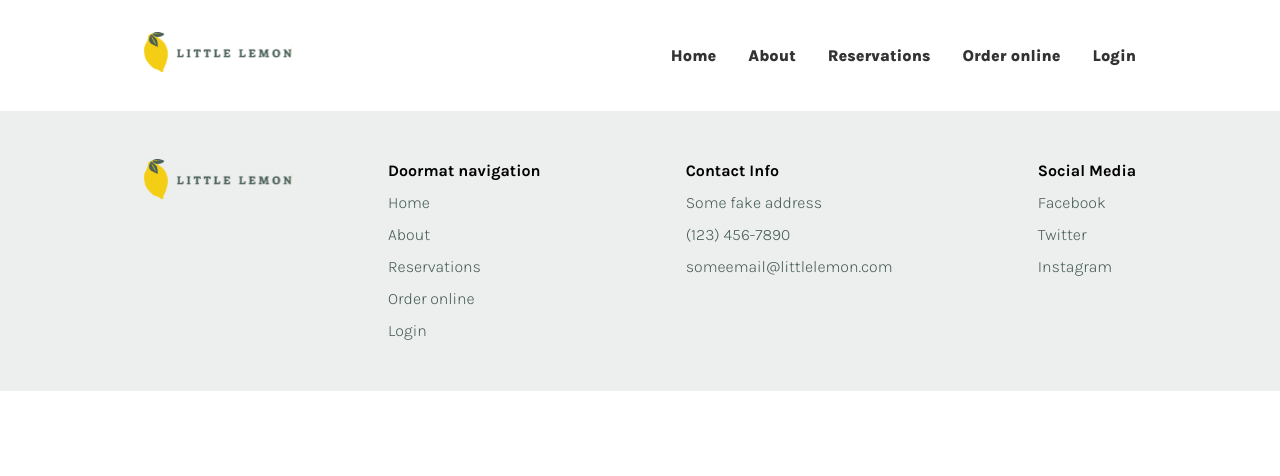
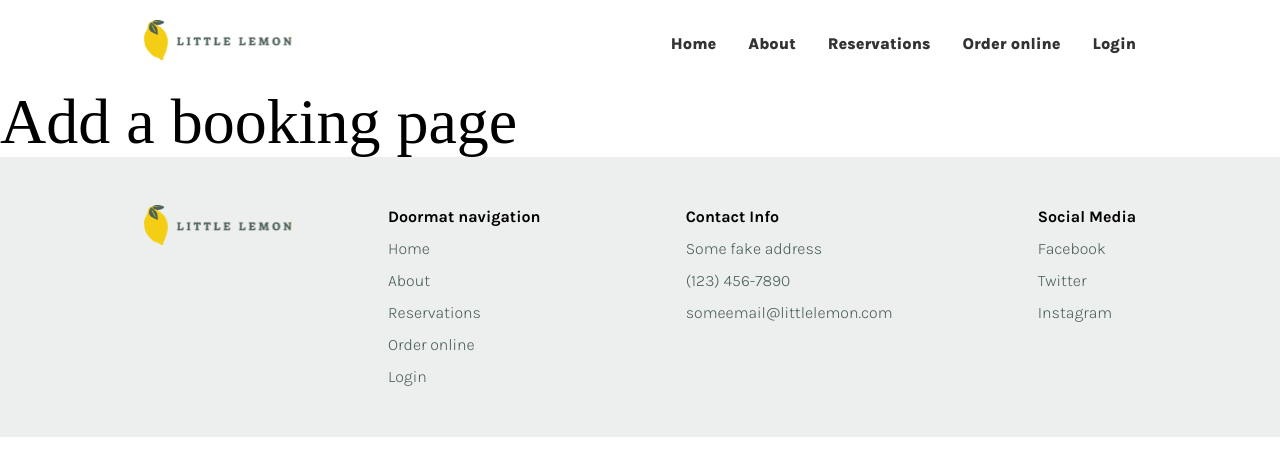
Before and after one commit to raphaellopes/meta-capstone-project, a React (Vite) app: page /booking in a window 1280 px wide. Shown: the top 476 px of the page. Built offline with nearby package versions, Linux system fonts and the light colour scheme; a web font is replaced by a local one.

Commit message:
crate mocked booking page

```diff
--- a/src/components/Main.tsx
+++ b/src/components/Main.tsx
@@ -1,10 +1,12 @@
 import { Routes, Route } from 'react-router-dom'
 import HomePage from '@pages/home';
+import BookingPage from '@/pages/booking';
 
 const Main = () => (
   <main>
     <Routes>
       <Route path='/' element={<HomePage />} />
+      <Route path='/booking' element={<BookingPage />} />
     </Routes>
   </main>
 );
--- a/src/components/header/styles.css
+++ b/src/components/header/styles.css
@@ -41,7 +41,7 @@
 
 @media (min-width: 768px) {
   #header {
-    padding: 2rem 0;
+    padding: 1.25rem 0;
   }
 
   #header .nav {
--- a/src/components/nav/index.tsx
+++ b/src/components/nav/index.tsx
@@ -2,13 +2,13 @@ const Nav = () => (
   <nav className="nav">
     <ul className="nav-list">
       <li className="nav-item">
-        <a className="nav-link" href="#" title="Link to home page">Home</a>
+        <a className="nav-link" href="/" title="Link to home page">Home</a>
       </li>
       <li className="nav-item">
-        <a className="nav-link" href="/about" title="Link to about page">About</a>
+        <a className="nav-link" href="/#about" title="Link to about page">About</a>
       </li>
       <li className="nav-item">
-        <a className="nav-link" href="/reservations" title="Link to reservations page">Reservations</a>
+        <a className="nav-link" href="/booking" title="Link to reservations page">Reservations</a>
       </li>
       <li className="nav-item">
         <a className="nav-link" href="/order-online" title="Link to order online page">Order online</a>
--- /dev/null
+++ b/src/pages/booking.tsx
@@ -0,0 +1,5 @@
+const BookingPage = () => (
+  <h1>Add a booking page</h1>
+);
+
+export default BookingPage;
```
